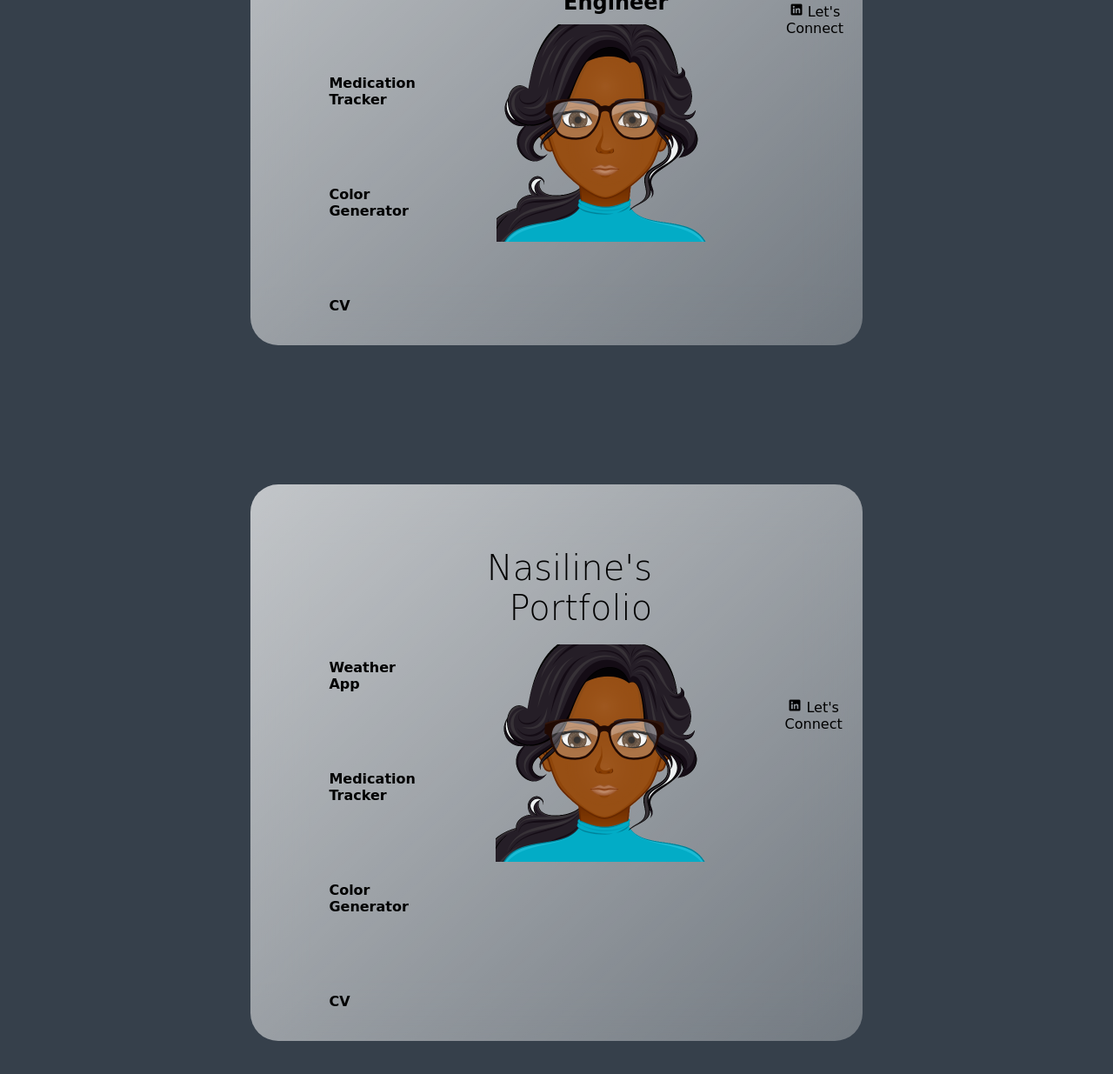
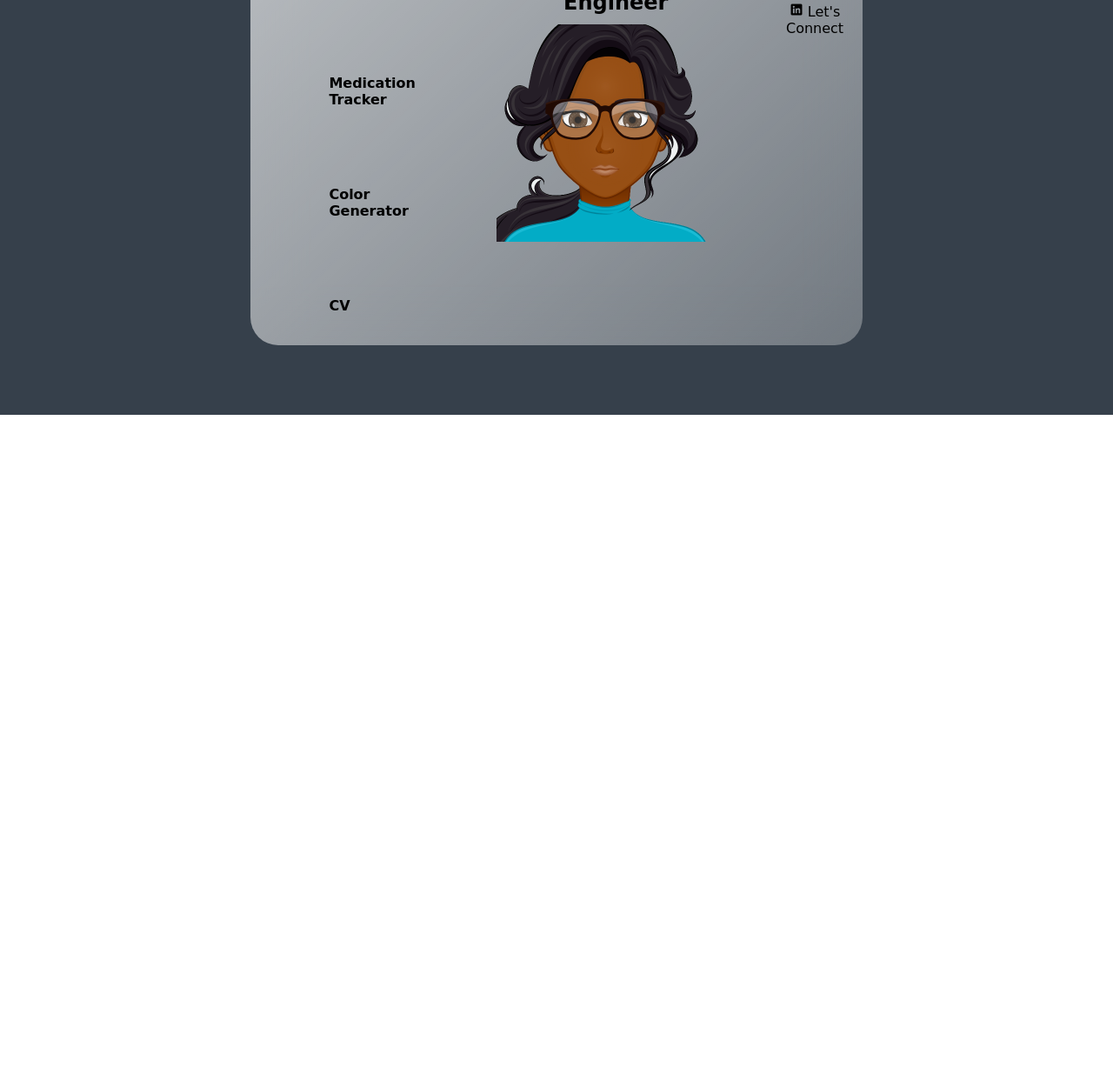
Before and after one commit to Nasiline/Portfolio, a plain HTML site: page index.html in a window 1280 px wide. Shown: the part 323-1558 px from the top of the page at 87% size. After the commit the page ends 800 px from the top, so only its background shows below. Drawn offline with Linux system fonts and the light colour scheme.

Commit message:
Update index.html

```diff
--- a/index.html
+++ b/index.html
@@ -68,70 +68,4 @@
       </section>
     </main>
   </body>
-</html><!DOCTYPE html>
-<html lang="en">
-  <head>
-    <meta charset="UTF-8" />
-    <meta http-equiv="X-UA-Compatible" content="IE=edge" />
-    <meta name="viewport" content="width=device-width, initial-scale=1.0" />
-    <title>Nasiline's Portfolio</title>
-    <link rel="stylesheet" href="style.css" />
-    <script src="script.js" defer></script>
-  </head>
-  <body>
-    <main>
-      <section class="glass">
-        <div class="dashboard">
-          <div class="hero">
-            <nav>
-              <ul>
-                <li>
-                  <a
-                    href="https://nasiline.github.io/Weather-App/"
-                    target="_blank"
-                  >
-                    Weather App
-                  </a>
-                </li>
-                <li>
-                  <a
-                    href="https://nasiline.github.io/Medication-Tracker/
-                  "target="_blank">
-                    Medication Tracker
-                  </a>
-                </li>
-                <li>
-                  <a
-                    href="https://nasiline.github.io/Color-Generator/"
-                    target="_blank">
-                    Color Generator
-                  </a>
-                </li>
-                <li>
-                  <a href="./NasilinesResume.pdf" target="_blank"> CV </a>
-                </li>
-              </ul>
-            </nav>
-          </div>
-          <div class="avatar">
-            <img
-              src="./avatar.png"
-              style="width: 250px; margin-left: 282px; margin-top: 244px"
-              alt=""
-            />
-          </div>
-          <p id="message" class="intro">Nasiline's Portfolio</p>
-        </div>
-        <div class="photo">
-          <a
-            href="https://www.linkedin.com/in/nasiline-julien-848696126/"
-            target="_blank">
-            <img src="./logo.png.png" style="width: 1em; height: 1em" alt="" />
-            Let's Connect
-          </a>
-        </div>
-      </section>
-    </main>
-
- </body>
 </html>
```
